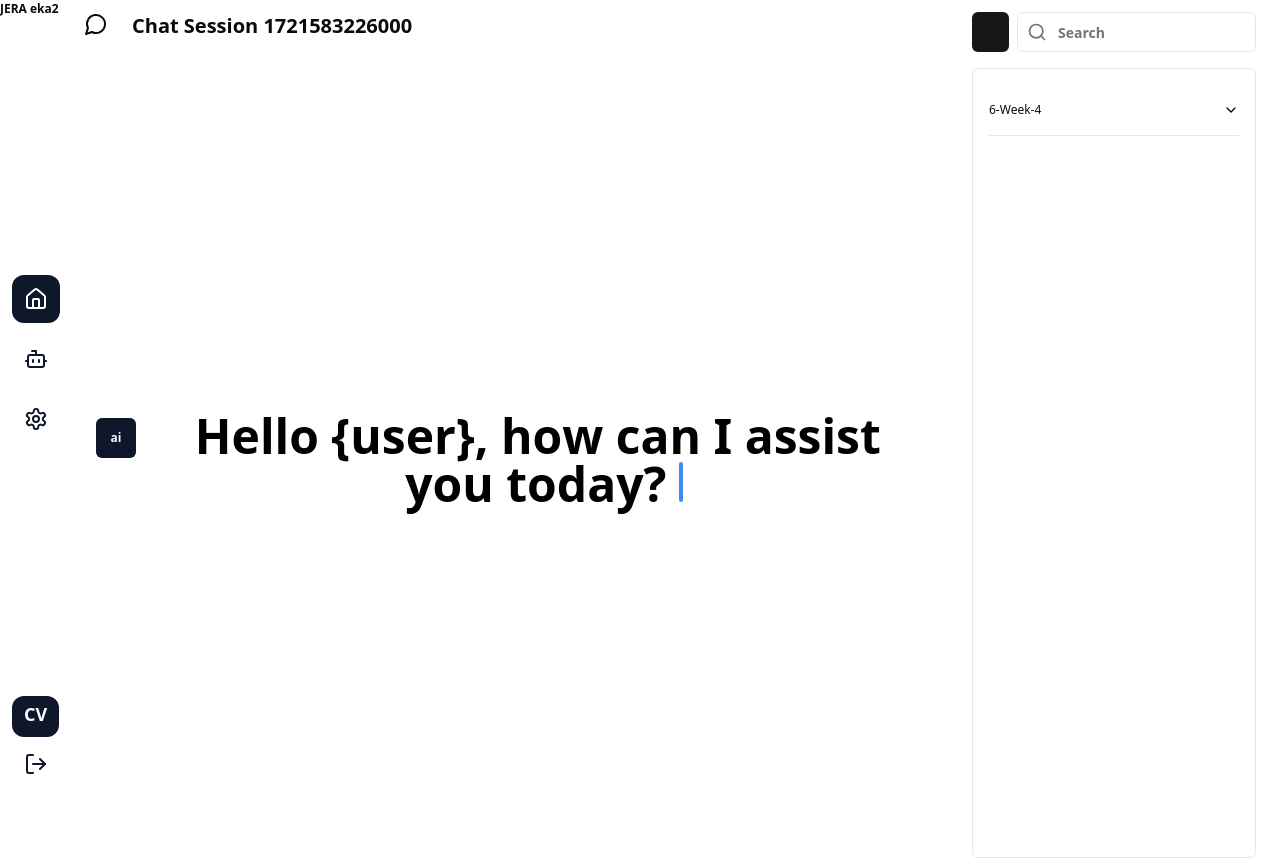
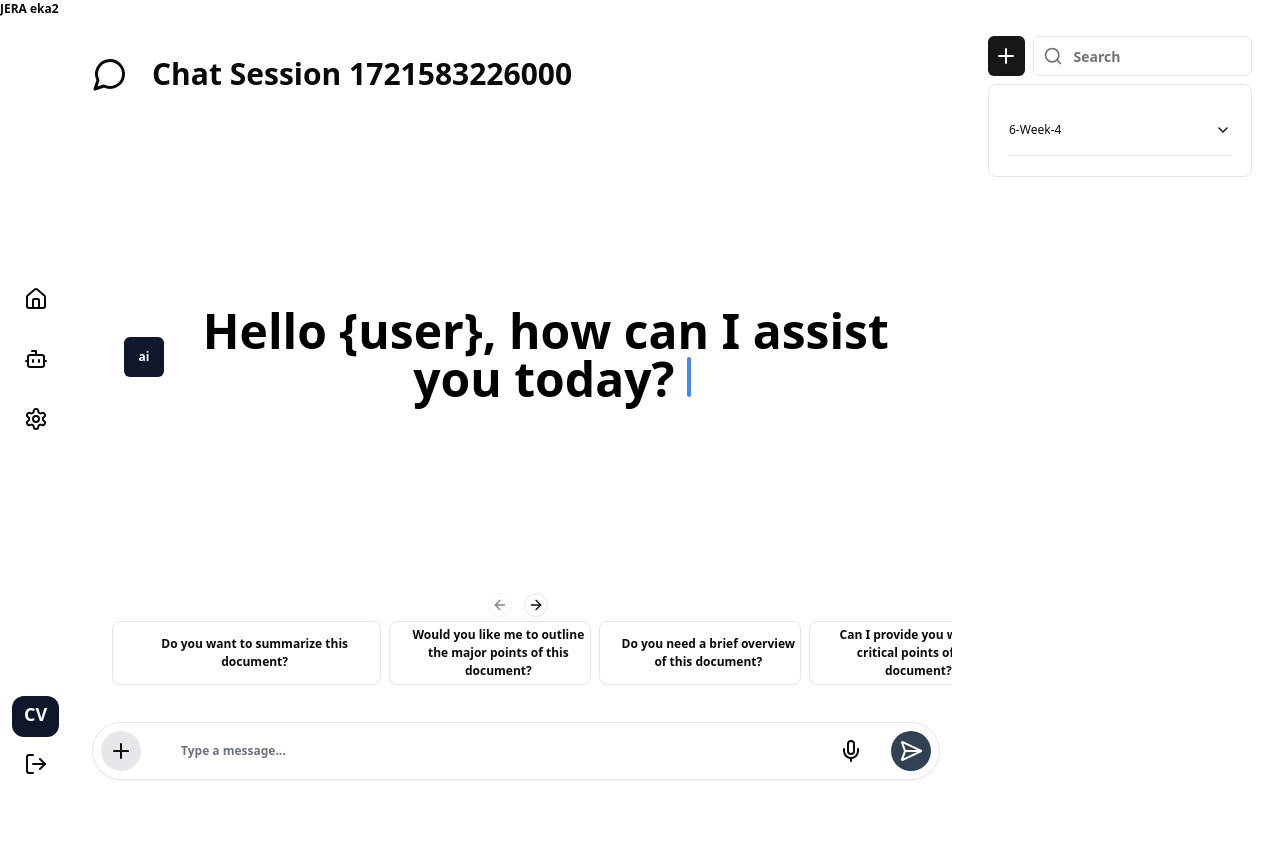
Before and after one commit to fouadkanz/EKA2-FE, a React (Vite) app: page / in a window 1280 px wide. Shown: the top 858 px of the page. After the commit the page ends 800 px from the top, so only its background shows below. Built offline with nearby package versions, Linux system fonts and the light colour scheme.

Commit message:
Fix Final layout with reponsive mobile

```diff
--- a/package.json
+++ b/package.json
@@ -20,6 +20,7 @@
     "@radix-ui/react-toggle-group": "^1.1.0",
     "class-variance-authority": "^0.7.0",
     "clsx": "^2.1.1",
+    "embla-carousel-react": "^8.1.7",
     "framer-motion": "^11.3.8",
     "lucide-react": "^0.408.0",
     "react": "^18.3.1",
--- a/src/App.tsx
+++ b/src/App.tsx
@@ -6,6 +6,8 @@ import MessageList from "./pages/chat/MessageList";
 // import MessageInput from "./pages/chat/chatInput/MessageInput";
 import ChatMessageInput from "./pages/chat/chatInput/ChatMessageInput";
 import SideBar from "./components/ui/sidebar";
+import ChatSuggestion from "./pages/chat/ChatSuggestion";
+import logoJera from "@/assets/images/top-logo-JERA.png"
 function App() {
   const {
     handleSendMessage,
@@ -16,13 +18,14 @@ function App() {
   } = useChatSession();
 
   return (
-    <>
+    <div>
       <div className="flex flex-grow">
         <nav className="hidden md:block">
           <SideBar />
         </nav>
-        <main className="flex-grow">
-          <div className="text-3xl font-bold md:hidden md:w-24 p-3 flex flex-row space-x-10">
+        <main className="flex flex-col flex-grow p-2 text-center h-screen bg-white">
+          <div>
+            <header className="text-3xl font-bold md:hidden md:w-24 p-3 flex flex-row space-x-10">
               <div
                 className="pt-2 hover:cursor-pointer"
                 onClick={() => console.log("click")}
@@ -30,29 +33,28 @@ function App() {
                 <MenuIcon />
               </div>
               <span>JERA EKA2</span>
+            </header>
+            <header className="md:h-20 md:pt-12 pl-3 pb-2 flex flex-row space-x-6 md:justify-start">
+              <div>
+                <MessageCircle className="md:size-9 size-7" />
               </div>
-          <header className="h-15 p-3 flex flex-row space-x-6 md:justify-start">
-            <div>
-              <MessageCircle />
-            </div>
-            <span className="text-xl">
+              <span className="md:text-3xl text-xl">
                 Chat Session{` ${activeSession ? activeSession.id : ""}`}
               </span>
             </header>
-          <div className="bg-white p-2 text-center">
-            {activeSession && (
-              <div className="chat-window">
-                <MessageList messages={activeSession.messages} />
           </div>
+          <MessageList messages={activeSession?.messages} />
+          <>
+            {activeSession && activeSession.messages.length === 1 && (
+              <ChatSuggestion />
             )}
-            <div className="">
-              {activeSession && (
             <ChatMessageInput onSendMessage={handleSendMessage} />
-              )}
-            </div>
-          </div>
+          </>
+          <nav className="h-20 text-center md:hidden block">
+            <SideBar />
+          </nav>
         </main>
-        <aside className="md:flex-shrink-0 md:w-1/4 md:p-3 md:text-center hidden md:block">
+        <aside className="max:h-[100vh] md:flex-shrink-0 md:w-1/4 md:p-3 md:text-center hidden md:block">
           <ChatSessionList
             sessions={sessions}
             onSelectSession={handleSelectSession}
@@ -60,10 +62,7 @@ function App() {
           />
         </aside>
       </div>
-      <nav className="h-20 text-center md:hidden block">
-        <SideBar />
-      </nav>
-    </>
+    </div>
   );
 }
 
--- /dev/null
+++ b/src/components/ui/carousel.tsx
@@ -0,0 +1,262 @@
+"use client"
+
+import * as React from "react"
+import useEmblaCarousel, {
+  type UseEmblaCarouselType,
+} from "embla-carousel-react"
+import { ArrowLeft, ArrowRight } from "lucide-react"
+
+import { cn } from "@/lib/utils"
+import { Button } from "@/components/ui/button"
+
+type CarouselApi = UseEmblaCarouselType[1]
+type UseCarouselParameters = Parameters<typeof useEmblaCarousel>
+type CarouselOptions = UseCarouselParameters[0]
+type CarouselPlugin = UseCarouselParameters[1]
+
+type CarouselProps = {
+  opts?: CarouselOptions
+  plugins?: CarouselPlugin
+  orientation?: "horizontal" | "vertical"
+  setApi?: (api: CarouselApi) => void
+}
+
+type CarouselContextProps = {
+  carouselRef: ReturnType<typeof useEmblaCarousel>[0]
+  api: ReturnType<typeof useEmblaCarousel>[1]
+  scrollPrev: () => void
+  scrollNext: () => void
+  canScrollPrev: boolean
+  canScrollNext: boolean
+} & CarouselProps
+
+const CarouselContext = React.createContext<CarouselContextProps | null>(null)
+
+function useCarousel() {
+  const context = React.useContext(CarouselContext)
+
+  if (!context) {
+    throw new Error("useCarousel must be used within a <Carousel />")
+  }
+
+  return context
+}
+
+const Carousel = React.forwardRef<
+  HTMLDivElement,
+  React.HTMLAttributes<HTMLDivElement> & CarouselProps
+>(
+  (
+    {
+      orientation = "horizontal",
+      opts,
+      setApi,
+      plugins,
+      className,
+      children,
+      ...props
+    },
+    ref
+  ) => {
+    const [carouselRef, api] = useEmblaCarousel(
+      {
+        ...opts,
+        axis: orientation === "horizontal" ? "x" : "y",
+      },
+      plugins
+    )
+    const [canScrollPrev, setCanScrollPrev] = React.useState(false)
+    const [canScrollNext, setCanScrollNext] = React.useState(false)
+
+    const onSelect = React.useCallback((api: CarouselApi) => {
+      if (!api) {
+        return
+      }
+
+      setCanScrollPrev(api.canScrollPrev())
+      setCanScrollNext(api.canScrollNext())
+    }, [])
+
+    const scrollPrev = React.useCallback(() => {
+      api?.scrollPrev()
+    }, [api])
+
+    const scrollNext = React.useCallback(() => {
+      api?.scrollNext()
+    }, [api])
+
+    const handleKeyDown = React.useCallback(
+      (event: React.KeyboardEvent<HTMLDivElement>) => {
+        if (event.key === "ArrowLeft") {
+          event.preventDefault()
+          scrollPrev()
+        } else if (event.key === "ArrowRight") {
+          event.preventDefault()
+          scrollNext()
+        }
+      },
+      [scrollPrev, scrollNext]
+    )
+
+    React.useEffect(() => {
+      if (!api || !setApi) {
+        return
+      }
+
+      setApi(api)
+    }, [api, setApi])
+
+    React.useEffect(() => {
+      if (!api) {
+        return
+      }
+
+      onSelect(api)
+      api.on("reInit", onSelect)
+      api.on("select", onSelect)
+
+      return () => {
+        api?.off("select", onSelect)
+      }
+    }, [api, onSelect])
+
+    return (
+      <CarouselContext.Provider
+        value={{
+          carouselRef,
+          api: api,
+          opts,
+          orientation:
+            orientation || (opts?.axis === "y" ? "vertical" : "horizontal"),
+          scrollPrev,
+          scrollNext,
+          canScrollPrev,
+          canScrollNext,
+        }}
+      >
+        <div
+          ref={ref}
+          onKeyDownCapture={handleKeyDown}
+          className={cn("relative", className)}
+          role="region"
+          aria-roledescription="carousel"
+          {...props}
+        >
+          {children}
+        </div>
+      </CarouselContext.Provider>
+    )
+  }
+)
+Carousel.displayName = "Carousel"
+
+const CarouselContent = React.forwardRef<
+  HTMLDivElement,
+  React.HTMLAttributes<HTMLDivElement>
+>(({ className, ...props }, ref) => {
+  const { carouselRef, orientation } = useCarousel()
+
+  return (
+    <div ref={carouselRef} className="overflow-hidden">
+      <div
+        ref={ref}
+        className={cn(
+          "flex",
+          orientation === "horizontal" ? "-ml-4" : "-mt-4 flex-col",
+          className
+        )}
+        {...props}
+      />
+    </div>
+  )
+})
+CarouselContent.displayName = "CarouselContent"
+
+const CarouselItem = React.forwardRef<
+  HTMLDivElement,
+  React.HTMLAttributes<HTMLDivElement>
+>(({ className, ...props }, ref) => {
+  const { orientation } = useCarousel()
+
+  return (
+    <div
+      ref={ref}
+      role="group"
+      aria-roledescription="slide"
+      className={cn(
+        "min-w-0 shrink-0 grow-0 basis-full",
+        orientation === "horizontal" ? "pl-4" : "pt-4",
+        className
+      )}
+      {...props}
+    />
+  )
+})
+CarouselItem.displayName = "CarouselItem"
+
+const CarouselPrevious = React.forwardRef<
+  HTMLButtonElement,
+  React.ComponentProps<typeof Button>
+>(({ className, variant = "outline", size = "icon", ...props }, ref) => {
+  const { orientation, scrollPrev, canScrollPrev } = useCarousel()
+
+  return (
+    <Button
+      ref={ref}
+      variant={variant}
+      size={size}
+      className={cn(
+        "absolute  h-8 w-8 rounded-full",
+        orientation === "horizontal"
+          ? "-left-1 top-1/2 -translate-y-1/2"
+          : "-top-1 left-1/2 -translate-x-1/2 rotate-90",
+        className
+      )}
+      disabled={!canScrollPrev}
+      onClick={scrollPrev}
+      {...props}
+    >
+      <ArrowLeft className="h-4 w-4" />
+      <span className="sr-only">Previous slide</span>
+    </Button>
+  )
+})
+CarouselPrevious.displayName = "CarouselPrevious"
+
+const CarouselNext = React.forwardRef<
+  HTMLButtonElement,
+  React.ComponentProps<typeof Button>
+>(({ className, variant = "outline", size = "icon", ...props }, ref) => {
+  const { orientation, scrollNext, canScrollNext } = useCarousel()
+
+  return (
+    <Button
+      ref={ref}
+      variant={variant}
+      size={size}
+      className={cn(
+        "absolute h-8 w-8 rounded-full",
+        orientation === "horizontal"
+          ? "-right-2 top-1/2 -translate-y-1/2"
+          : "-bottom-2 left-1/2 -translate-x-1/2 rotate-90",
+        className
+      )}
+      disabled={!canScrollNext}
+      onClick={scrollNext}
+      {...props}
+    >
+      <ArrowRight className="h-4 w-4" />
+      <span className="sr-only">Next slide</span>
+    </Button>
+  )
+})
+CarouselNext.displayName = "CarouselNext"
+
+export {
+  type CarouselApi,
+  Carousel,
+  CarouselContent,
+  CarouselItem,
+  CarouselPrevious,
+  CarouselNext,
+}
--- a/src/components/ui/sidebar.tsx
+++ b/src/components/ui/sidebar.tsx
@@ -7,14 +7,14 @@ function SideBar() {
     <div className="flex md:flex-col md:justify-between md:h-screen justify-center">
       <div className="hidden md:block">JERA eka2</div>
       <div className="hidden md:block">
-        <Home className="size-12 rounded-xl m-3 p-3 bg-slate-900 text-white" />
-        <BotIcon className="size-12 rounded-xl m-3 p-3  text-slate-900" />
-        <Settings className="size-12 rounded-xl m-3 p-3  text-slate-900" />
+        <Home className="size-12 rounded-xl m-3 p-3 hover:bg-slate-900 hover:text-white hover:cursor-pointer" />
+        <BotIcon className="size-12 rounded-xl m-3 p-3  hover:bg-slate-900 hover:text-white hover:cursor-pointer" />
+        <Settings className="size-12 rounded-xl m-3 p-3  hover:bg-slate-900 hover:text-white hover:cursor-pointer" />
       </div>
       <div className="md:hidden flex flex-row">
-        <Home className="size-12 rounded-xl m-3 p-3 bg-slate-900 text-white" />
-        <BotIcon className="size-12 rounded-xl m-3 p-3  text-slate-900" />
-        <Settings className="size-12 rounded-xl m-3 p-3  text-slate-900" />
+        <Home className="size-12 rounded-xl m-3 p-3 hover:bg-slate-900 hover:text-white hover:cursor-pointer" />
+        <BotIcon className="size-12 rounded-xl m-3 p-3  hover:bg-slate-900 hover:text-white hover:cursor-pointer" />
+        <Settings className="size-12 rounded-xl m-3 p-3  hover:bg-slate-900 hover:text-white hover:cursor-pointer" />
       </div>
       <div className="hidden md:block">
         <Avatar className="h-64 w-16 rounded-xl m-3 p-3  bg-slate-900">
@@ -22,7 +22,7 @@ function SideBar() {
             CV
           </AvatarFallback>
         </Avatar>
-        <LogOut className="size-12 rounded-xl m-3 p-3  text-slate-900" />
+        <LogOut className="size-12 rounded-xl m-3 p-3  hover:bg-slate-900 hover:text-white" />
       </div>
     </div>
   );
--- a/src/pages/chat/ChatSessionList.tsx
+++ b/src/pages/chat/ChatSessionList.tsx
@@ -29,25 +29,24 @@ const ChatSessionList: React.FC<ChatSessionListProps> = ({
 }) => {
   const groupedSessions = groupSessionsByWeek(sessions);
   return (
-    <>
-      <div className="flex flex-row space-x-2 mb-4 mr-3">
+      <ScrollArea className="h-[96svh] rounded-md p-4">
+      <div className="sticky top-0 h-14 bg-white flex flex-row space-x-2 pt-2 z-50">
         <Button
           className="relative w-11 hover:w-28 flex transition-all duration-300 overflow-hidden"
           onClick={onNewChat}
           size="icon"
         >
-          <PlusIcon className="opacity-100"/>
-          <span className="ml-2 opacity-0 hover:opacity-100 whitespace-nowrap">
+          <PlusIcon className=""/>
+          {/* <span>
             Add topic
-          </span>
+          </span> */}
         </Button>
         <div className="relative w-full">
           <Search className="absolute left-2 top-2.5 h-5 text-muted-foreground" />
           <Input className="flex w-full px-3 py-1 pl-10" placeholder="Search" />
         </div>
       </div>
-      <ScrollArea className="h-[790px] mr-3 rounded-md border p-4">
-        <Accordion type="multiple">
+        <Accordion className="border p-5 rounded-lg" type="multiple">
           {Object.keys(groupedSessions).map((week) => (
             <AccordionItem key={week} value={week}>
               <AccordionTrigger>{week}</AccordionTrigger>
@@ -64,9 +63,9 @@ const ChatSessionList: React.FC<ChatSessionListProps> = ({
               </AccordionContent>
             </AccordionItem>
           ))}
+
         </Accordion>
       </ScrollArea>
-    </>
   );
 };
 
--- /dev/null
+++ b/src/pages/chat/ChatSuggestion.tsx
@@ -0,0 +1,25 @@
+import {
+  Carousel,
+  CarouselContent,
+  CarouselItem,
+  CarouselNext,
+  CarouselPrevious,
+} from "@/components/ui/carousel";
+
+function ChatSuggestion() {
+  return (
+    <Carousel className="w-full">
+      <CarouselContent className="ml-8 mr-8 min-h-16 gap-2">
+        <CarouselItem className="md:basis-1/3 basis-2/4 border rounded-lg flex justify-center items-center hover:cursor-pointer">Do you want to summarize this document?</CarouselItem>
+        <CarouselItem className="md:basis-1/4 basis-2/4 border rounded-lg flex justify-center items-center hover:cursor-pointer">Would you like me to outline the major points of this document?
+        </CarouselItem>
+        <CarouselItem className="md:basis-1/4 basis-2/4 border rounded-lg flex justify-center items-center hover:cursor-pointer">Do you need a brief overview of this document?</CarouselItem>
+        <CarouselItem className="md:basis-1/4 basis-2/4 border rounded-lg flex justify-center items-center hover:cursor-pointer">Can I provide you with the critical points of this document?</CarouselItem>
+      </CarouselContent>
+      <CarouselPrevious className="relative -top-20 size-6"/>
+      <CarouselNext className="relative -top-20 size-6"/>
+    </Carousel>
+  );
+}
+
+export default ChatSuggestion;
--- a/src/pages/chat/MessageList.tsx
+++ b/src/pages/chat/MessageList.tsx
@@ -1,11 +1,9 @@
 import React, { useEffect, useRef } from "react";
 
 import MessageBubble from "./MessageBubble";
-import {
-  TypewriterEffect} from "@/components/ui/typewriter-effect";
+import { TypewriterEffect } from "@/components/ui/typewriter-effect";
 import { convertStringToWordObjects } from "@/lib/utils";
 import { Avatar, AvatarFallback } from "@/components/ui/avatar";
-
 export interface Message {
   id: number;
   text: string;
@@ -24,16 +22,13 @@ const MessageList: React.FC<MessageListProps> = ({ messages }) => {
     }
   }, [messages]);
   return (
-    <div
-      className="md:h-[800px] h-[620px] w-full rounded-md p-4 overflow-auto"
-      ref={scrollRef}
-    >
+    <div className="grow w-full rounded-md p-4 overflow-auto" ref={scrollRef}>
       {messages.map((message, index) => (
         <>
           {messages.length === 1 && index === 0 ? (
             <>
-              <div className="flex flex-col justify-center h-full">
-                <div className="flex items-start gap-4">
+              <div className="flex justify-start items-center h-full w-full p-3">
+                <div className="flex items-center space-x-4 pl-4">
                   <Avatar className="w-10 h-10 bg-slate-900 rounded-md mt-[5.5px]">
                     <AvatarFallback className="text-slate-50">
                       {message.sender}
@@ -46,10 +41,7 @@ const MessageList: React.FC<MessageListProps> = ({ messages }) => {
               </div>
             </>
           ) : (
-            <MessageBubble
-              message={message}
-              index={index}
-            />
+            <MessageBubble message={message} index={index} />
           )}
         </>
       ))}
--- a/src/pages/chat/chatInput/ChatMessageInput.tsx
+++ b/src/pages/chat/chatInput/ChatMessageInput.tsx
@@ -9,7 +9,7 @@ export interface MessageInputProps {
 const ChatMessageInput: React.FC<MessageInputProps> = ({ onSendMessage }) => {
     const { handleSubmit, setText, text } = useChatInput(onSendMessage)
     return (
-        <div className="p-4">
+        <div className="p-3">
             <ChatInput
                 value={text}
                 onChange={(e) => setText(e.target.value)}
--- a/src/pages/chat/useChatSession.ts
+++ b/src/pages/chat/useChatSession.ts
@@ -16,7 +16,6 @@ import { ChatSession, Message } from "./ChatWindow";
   const [activeSessionId, setActiveSessionId] = useState<number | null>(sessions[0].id);
 
   useEffect(() => {
-    // Load chat sessions from local storage
     const savedSessions = localStorage.getItem('chatSessions');
     if (savedSessions) {
       setSessions(JSON.parse(savedSessions));
--- a/tsconfig.json
+++ b/tsconfig.json
@@ -11,7 +11,7 @@
   "compilerOptions": {
     "baseUrl": ".",
     "paths": {
-      "@/*": ["./src/*"]
+      "@/*": ["./src/*"],
     }
   }
 }
```
Also changed, not shown: 1 other file (tests, documents, lock files or other folders). Lines whose indentation alone changed are shown as unchanged.
